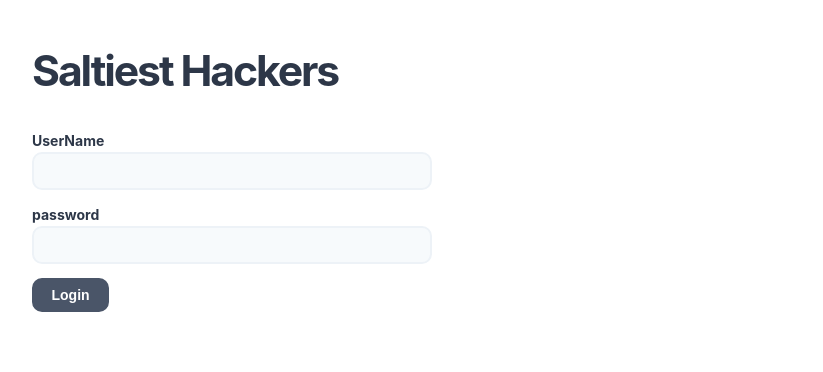
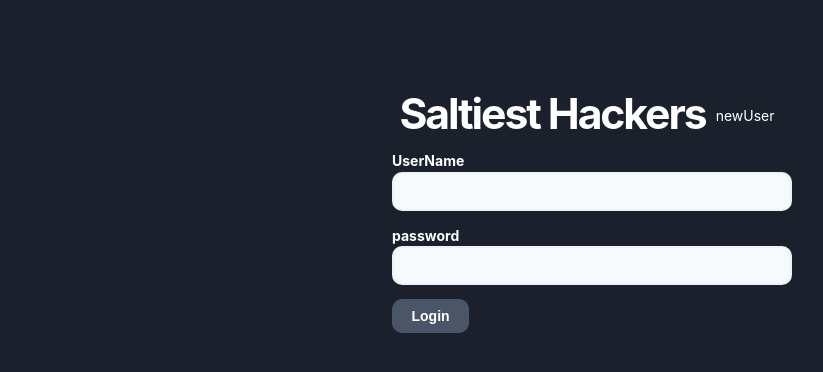
Before and after one commit to Build-Week-Saltiest-Hacker-News-Trolls4/UI-2, a React (Create React App) app in the folder salty-hacker-trolls/: page /login in a window 1280 px wide. Shown: the top 372 px of the page, without its empty margins (48-871 px from the left). Built offline with nearby package versions, Linux system fonts and the light colour scheme.

Commit message:
added new new functions

```diff
--- a/salty-hacker-trolls/src/App.js
+++ b/salty-hacker-trolls/src/App.js
@@ -1,4 +1,4 @@
-import React from "react";
+import React, { useState } from "react";
 import Login from './components/login.js';
 import NewUser from './components/newUser.js'
 import PrivateRoute from './utils/privateRoute.js';
@@ -6,20 +6,28 @@ import SaltyUsers from './components/saltyData.js';
 import {BrowserRouter as Router, Route, Redirect} from 'react-router-dom';
 import './styles-custom.css';
 import './styles.css';
+import { UserContext } from './contexts/userContext.js';
+
+
 
 function App() {
+  const [user, setUser] = useState({})
+
+  const currentUser = localStorage.getItem('token')
+  console.log(currentUser);
+
+
 
   return (
     <>
     <Router>
       <div className='App'>
-
-        <div>
         <Route exact path="/" render={() => <Redirect to="/login" />} />
+        <UserContext.Provider value='currentUser'>
           <PrivateRoute exact path='/protected' component={SaltyUsers} />
           <Route exact path='/login' component={Login} />
           <Route exact path='/public' component={NewUser} />
-        </div>
+        </UserContext.Provider>
       </div>
     </Router>
     </>
--- a/salty-hacker-trolls/src/components/login.js
+++ b/salty-hacker-trolls/src/components/login.js
@@ -3,6 +3,7 @@ import axios from 'axios';
 import styled from 'styled-components';
 import { Link } from 'react-router-dom';
 import { useFormik } from 'formik';
+
 // import axiosWithAuth from "../utils/axiosWithAuth";
 
 const Login = (props) => {
@@ -20,12 +21,12 @@ const Login = (props) => {
         password: ''
     },
     onSubmit: values => {
-        console.log(values)
+
 
         axios
         .post('https://saltiest-hacker-news-trolls-be.herokuapp.com/api/login/', values, null ,2)
           .then(res => {
-            console.log(res.data);
+
             localStorage.setItem('token', res.data.token);
             props.history.push('/protected');
           })
@@ -35,10 +36,11 @@ const Login = (props) => {
 
   return (
     <>
-    <div>
+    <div className='header-link'>
       <h1 className='saltyh1'>Saltiest Hackers</h1>
+      <StyledLink className='link' to="/public">newUser</StyledLink><br />
     </div>
-    <StyledLink to="/public">newUser</StyledLink><br />
+
     <form onSubmit={formik.handleSubmit}>
       <label htmlFor="username">UserName</label>
       <input
--- a/salty-hacker-trolls/src/components/newUser.js
+++ b/salty-hacker-trolls/src/components/newUser.js
@@ -7,9 +7,9 @@ import { useFormik } from 'formik';
 const NewUser = (props) => {
 
   const StyledLink = styled(Link)`
-    color: black;
     text-decoration: none;
     margin: 1%;
+
 
   `
 
@@ -20,11 +20,11 @@ const NewUser = (props) => {
           password: ''
       },
       onSubmit: values => {
-          console.log(values)
+
           axios
         .post('https://saltiest-hacker-news-trolls-be.herokuapp.com/api/register/', values)
           .then(res => {
-            console.log(res.data);
+
 
           })
           .catch(err => console.log(err))
@@ -32,7 +32,7 @@ const NewUser = (props) => {
           axios
           .post('https://saltiest-hacker-news-trolls-be.herokuapp.com/api/login/', values, null ,2)
             .then(res => {
-              console.log(res.data);
+
               localStorage.setItem('token', res.data.token);
               props.history.push('/protected');
             })
@@ -46,10 +46,10 @@ const NewUser = (props) => {
 
     return (
       <>
-      <div>
+      <div className='header-link'>
         <h1 className='saltyh1'>Saltiest Hackers</h1>
+        <StyledLink className='link' to="/login">Login</StyledLink><br />
       </div>
-      <StyledLink to="/login">Login</StyledLink><br />
       <form onSubmit={formik.handleSubmit}>
       <label htmlFor="username">UserName</label>
       <input
--- a/salty-hacker-trolls/src/components/saltyData.js
+++ b/salty-hacker-trolls/src/components/saltyData.js
@@ -27,6 +27,24 @@ const SaltyUsers = () => {
             .catch(err => console.log(err))
     });
 
+    //used useEffect to .get new comments has been commented out due to backend not ready for adding new comments,
+    //I used axios withAuth and .get to return the list of new comments attached to the orgiginal salty comment using the original comments ID(comment_id)
+
+    // const id  = comment_id;
+    //     useEffect(() => {
+    //         axiosWithAuth()
+    //         .get(`/added-comments/${id}`)
+    //         .then(response => {
+    //             setAddedComments(response.data);
+
+    //         })
+    //     .catch(error => {
+    //     console.log('Server Error', error);
+    //     });
+    //     }, [id]);
+
+    // below I used a axios .post to add new comment to database using original Id
+
     // const addComment = comment => {
 
     //     const commentVal = {
@@ -34,7 +52,7 @@ const SaltyUsers = () => {
     //     }
 
     //     axiosWithAuth()
-    //         .post("save", comment)
+    //         .post("added-comments", comment_id)
     //         .then((res) => {
     //             console.log(res)
     //         })
@@ -43,15 +61,22 @@ const SaltyUsers = () => {
     //         })
     // };
 
+//     axiosWithAuth()
+//       .delete(`added-comments` newCommentId)
+//       .then(res => {
+//         // console.log(res);
+
+//       })
+//       .catch(error => {
+//         console.log(error);
+//       });
+//
+
 
     const logout = () => {
         localStorage.clear();
         window.location.href = '/login';
     }
-
-
-
-
 
     const columns = [
 
@@ -73,19 +98,18 @@ const SaltyUsers = () => {
         }
 
       ];
-      const addComment = () => {
-
-      }
 
       const DATA = data.map(d => ({
         Key: d.comment_id,
         UserNm: d.author,
         Comment: <p>{d.comment_text}</p>,
         Salty_Score: d.score,
-        Button: <Button label='Add' onClick={() => addComment()} />
+
       }));
 
     return (
+
+        // Button: <Button label='Add' onClick={() => addComment()} />
         <>
             {/* <Favs/> */}
             <div>
--- /dev/null
+++ b/salty-hacker-trolls/src/contexts/userContext.js
@@ -0,0 +1,3 @@
+import React, { createContext, useState } from "react";
+
+export const UserContext = createContext();
--- a/salty-hacker-trolls/src/styles.css
+++ b/salty-hacker-trolls/src/styles.css
@@ -6,6 +6,37 @@
     -webkit-font-smoothing: antialiased;
     -moz-osx-font-smoothing: grayscale;
     -webkit-tap-highlight-color: transparent;
+  }
+
+  .App {
+    width: 100%;
+    display: flex;
+    flex-flow: column nowrap;
+    justify-content: center;
+  }
+
+  .header-link {
+    display: flex;
+    flex-flow: row nowrap;
+    justify-content: center;
+    width: 90%;
+    margin: auto;
+  }
+
+  @media (max-width: 508px) {
+    .header-link {
+      flex-flow: row wrap;
+    }
+
+  }
+
+  .link {
+    align-self: flex-end;
+    margin-left: 2%;
+  }
+
+  form {
+    margin: auto;
   }
 
   html {
@@ -56,10 +87,10 @@
   body {
     padding: 0;
     margin: calc((100vh / 25) * 1.563) calc((100vw / 25) * 1.563);
-    background-color: white;
+    background-color:var(--gray-900);
     font-weight: 400;
     line-height: 1.563;
-    color: var(--text-color);
+    color: white;
     caret-color: var(--text-color);
   }
 
```
